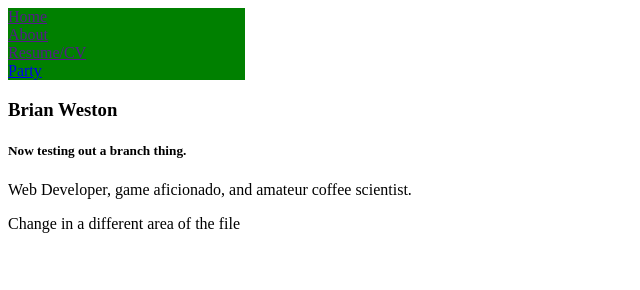
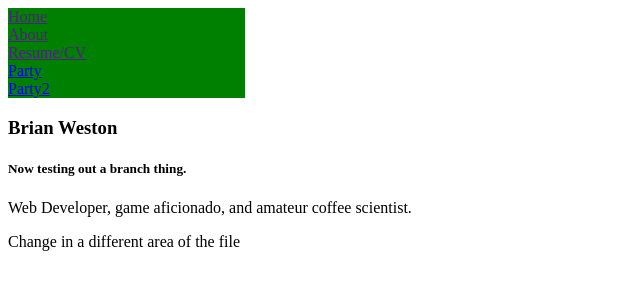
Before and after one commit to MrChozo/brianweston.info.OLD, a plain HTML site: page index.html in a window 1280 px wide. Shown: the whole page, without its empty margins (0-640 px from the left). Drawn offline with Linux system fonts and the light colour scheme.

Commit message:
Add party2 href

```diff
--- a/index.html
+++ b/index.html
@@ -10,6 +10,7 @@
 		<div id="about" class="btn"><a href="">About</a></div>
 		<div id="resume" class="btn"><a href="">Resume/CV</a></div>
 		<div id="party" class="btn"><a href="/html/party.html">Party</a></div>
+		<div id="party2" class="btn"><a href="/html/party2.html">Party2</a></div>
 	</div>
 
 	<div id="content">
```
